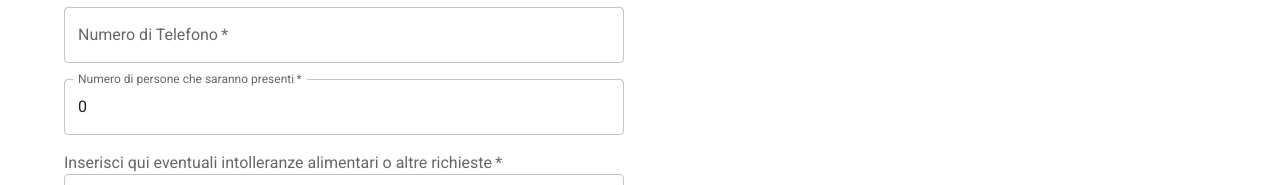
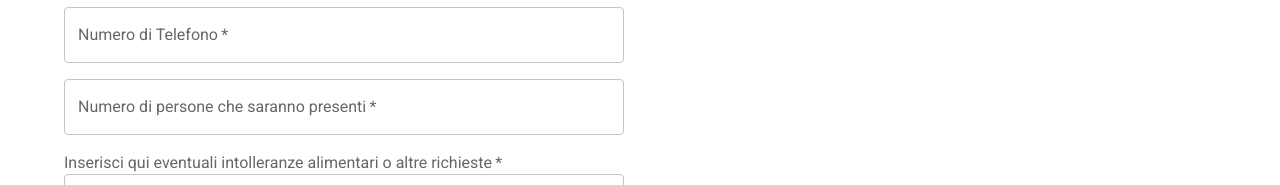
Before and after one commit to francescopesoli/wedding, a Next.js app: page / in a window 1280 px wide. Shown: the part 3469-3654 px from the top of the page. Built offline with nearby package versions, Linux system fonts and the light colour scheme.

Commit message:
fix: set guest to be empty on the init

```diff
--- a/src/components/ContactUs.tsx
+++ b/src/components/ContactUs.tsx
@@ -116,8 +116,8 @@ export default function ContactUs() {
                                 variant="outlined"
                                 fullWidth
                                 required
-                                value={guests}
-                                onChange={(e) => setGuests(Number(e.target.value))}
+                                value={guests === 0 ? '' : guests}
+                                onChange={(e) => setGuests(e.target.value === '' ? 0 : Number(e.target.value))}
                             />
                             <FormControl fullWidth required>
                                 <FormLabel htmlFor="message" sx={{ whiteSpace: 'normal' }}>
```
